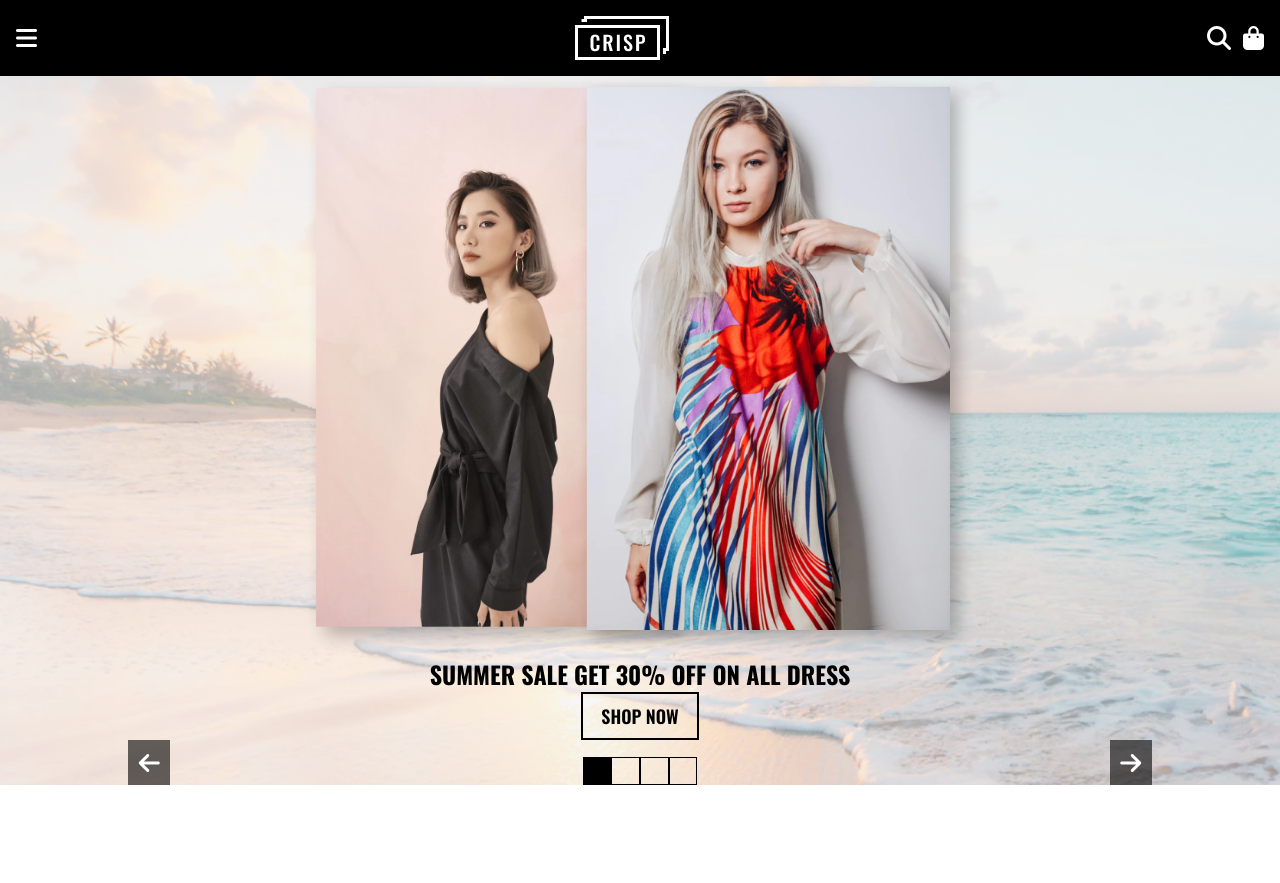
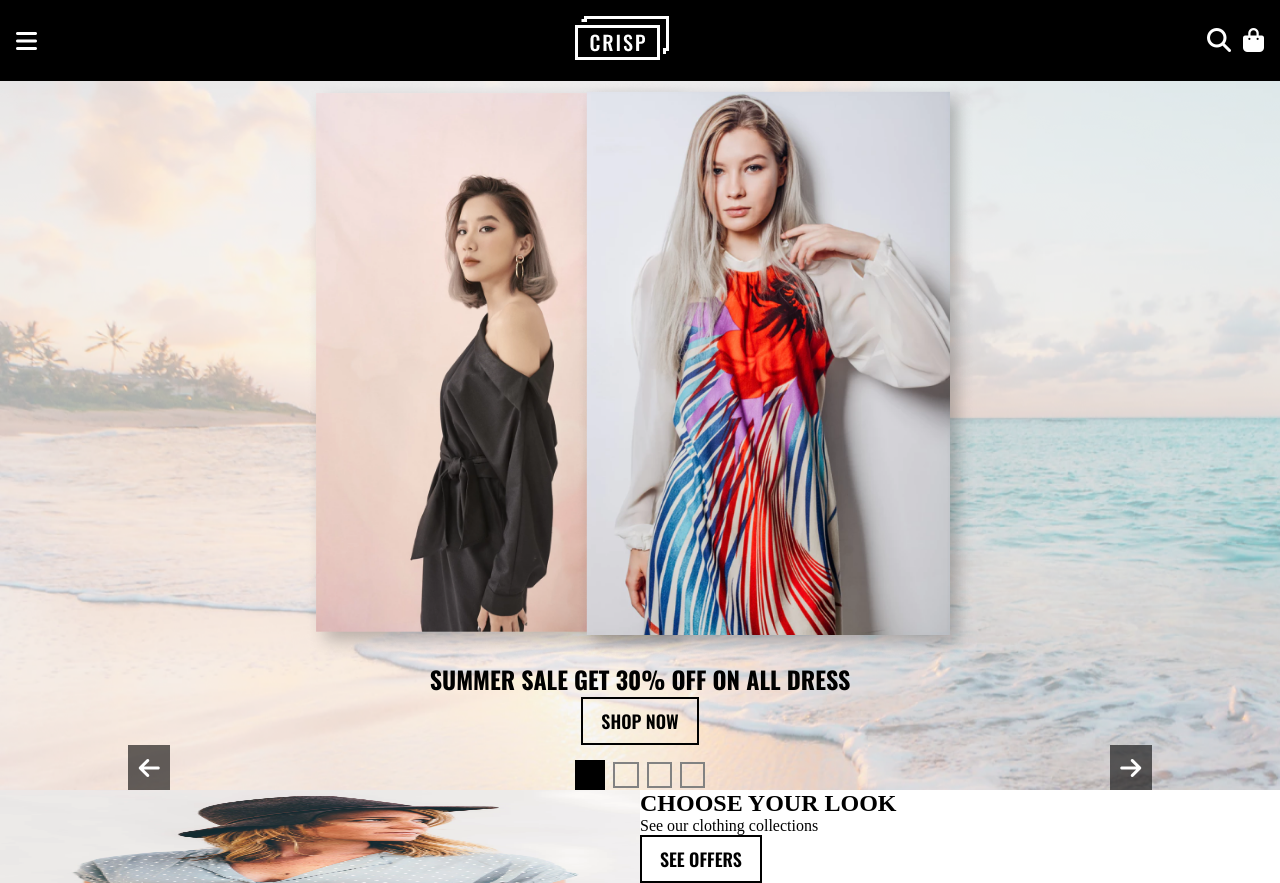
Before and after one commit to rafa64H/crisp-ecommerce-practice, a React (Vite) app: page / in a window 1280 px wide. Before the commit the page ends 800 px from the top, so only its background shows below. Built offline with nearby package versions, Linux system fonts and the light colour scheme.

Commit message:
I styled section1-change-background__squares, added some code for accesibility and section 2 in progress.
I added aria-label to buttons and aria-extended to
OpenNavBtn.

```diff
--- a/src/components/header.jsx
+++ b/src/components/header.jsx
@@ -6,7 +6,7 @@ function Header() {
   return (
     <header>
       <OpenNavBtn />
-      <img src={Logo} alt="Company logo" className="logo" />
+      <CompanyLogo />
 
       <nav data-nav-list-open="false">
         <ul className="nav-list">
@@ -35,6 +35,8 @@ export default Header;
 function OpenNavBtn() {
   function handleOpenNav(e) {
     const navMenu = document.querySelector('[data-nav-list-open]');
+
+    const navBtn = document.querySelector('.open-nav');
     const openNavBtnIcon = document.querySelector('[data-open-nav-btn-icon]');
 
     if (navMenu.dataset.navListOpen === 'true') {
@@ -43,16 +45,21 @@ function OpenNavBtn() {
       // change icon of the openNavBtn
       openNavBtnIcon.classList.remove('fa-xmark');
       openNavBtnIcon.classList.add('fa-bars');
+
+      navBtn.setAttribute('aria-expanded', 'false');
       return;
     }
     navMenu.dataset.navListOpen = 'true';
 
     openNavBtnIcon.classList.remove('fa-bars');
     openNavBtnIcon.classList.add('fa-xmark');
+    navBtn.setAttribute('aria-expanded', 'true');
   }
   return (
     <button
       className="open-nav"
+      aria-label="open navigation"
+      aria-expanded="false"
       type="button"
       onClick={(e) => handleOpenNav(e)}
     >
@@ -63,7 +70,7 @@ function OpenNavBtn() {
 
 function SearchBtn() {
   return (
-    <button type="button">
+    <button type="button" aria-label="Search something">
       <i className="fas fa-search" />
     </button>
   );
@@ -71,7 +78,7 @@ function SearchBtn() {
 
 function ShopBtn() {
   return (
-    <button type="button">
+    <button type="button" aria-label="Shopping bag">
       <i className="fas fa-shopping-bag" />
     </button>
   );
@@ -80,9 +87,21 @@ function ShopBtn() {
 function NavItem({ text, link }) {
   return (
     <li className="nav-item">
-      <a href={link} className="nav-link">
+      <a href="#" className="nav-link">
         {text}
       </a>
     </li>
   );
 }
+
+function CompanyLogo() {
+  return (
+    <a href="#" className="logo-link">
+      <img
+        src={Logo}
+        alt="Company logo, go to home page"
+        className="logo-img"
+      />
+    </a>
+  );
+}
--- a/src/components/section1.jsx
+++ b/src/components/section1.jsx
@@ -16,17 +16,18 @@ function SectionOne({ h1Text, linkText, classesSectionOne, srcImg1, srcImg2 }) {
       </div>
 
       <div className="section1-change-background">
-        <button type="button" className="arrow-left arrow">
-          <i className="fa-solid fa-arrow-left" />
-        </button>
-        <button type="button" className="arrow-right arrow">
-          <i className="fa-solid fa-arrow-right" />
-        </button>
+        <ArrowLeft />
+        <ArrowRight />
         <div className="section1-change-background__squares">
-          <button type="button" className="square" data-square-active />
-          <button type="button" className="square" />
-          <button type="button" className="square" />
-          <button type="button" className="square" />
+          <button
+            type="button"
+            aria-label="Go to image 1"
+            className="square"
+            data-square-active
+          />
+          <button type="button" aria-label="Go to image 2" className="square" />
+          <button type="button" aria-label="Go to image 3" className="square" />
+          <button type="button" aria-label="Go to image 4" className="square" />
         </div>
       </div>
     </section>
@@ -34,3 +35,27 @@ function SectionOne({ h1Text, linkText, classesSectionOne, srcImg1, srcImg2 }) {
 }
 
 export default SectionOne;
+
+function ArrowLeft() {
+  return (
+    <button
+      type="button"
+      aria-label="Go to before image"
+      className="arrow-left arrow"
+    >
+      <i className="fa-solid fa-arrow-left" />
+    </button>
+  );
+}
+
+function ArrowRight() {
+  return (
+    <button
+      type="button"
+      aria-label="Go to next image"
+      className="arrow-right arrow"
+    >
+      <i className="fa-solid fa-arrow-right" />
+    </button>
+  );
+}
--- /dev/null
+++ b/src/components/section2.jsx
@@ -0,0 +1,20 @@
+import React from 'react';
+import LinkButton from './smaller/linkButton';
+
+function SectionTwo({
+  backgroundImage,
+  textTitleSectionTwo,
+  textParaSectionTwo,
+}) {
+  return (
+    <div className={('section2', backgroundImage)}>
+      <div className="section2-content">
+        <h2 className="section2__title">{textTitleSectionTwo}</h2>
+        <p className="section2__para">{textParaSectionTwo}</p>
+        <LinkButton linkText="SEE OFFERS" />
+      </div>
+    </div>
+  );
+}
+
+export default SectionTwo;
--- a/src/main.jsx
+++ b/src/main.jsx
@@ -1,9 +1,10 @@
 // Index page
 import React from 'react';
 import ReactDOM from 'react-dom/client';
+import './styles.scss';
 import Header from './components/header';
 import SectionOne from './components/section1';
-import './styles.scss';
+import SectionTwo from './components/section2';
 
 import womanHomeOne from './assets/home/woman-home2.png';
 import womanHomeTwo from './assets/home/woman-home1.png';
@@ -18,5 +19,12 @@ ReactDOM.createRoot(document.getElementById('root')).render(
       srcImg1={womanHomeOne}
       srcImg2={womanHomeTwo}
     />
+    <section className="grid">
+      <SectionTwo
+        backgroundImage="section2-background1"
+        textTitleSectionTwo="CHOOSE YOUR LOOK"
+        textParaSectionTwo="See our clothing collections"
+      />
+    </section>
   </React.StrictMode>
 );
--- a/src/styles.scss
+++ b/src/styles.scss
@@ -1,8 +1,8 @@
 $font-roboto: 'Roboto', sans-serif;
 $font-oswald: 'Oswald', sans-serif;
 
-$black-color: #000000;
-$red-color: #eb5757;
+$first-color: #000000;
+$second-color: #eb5757;
 
 $error-color: #ffe3e3;
 $notify-color: #63a5dc;
@@ -58,11 +58,11 @@ a {
 .link-btn-component {
   display: inline-block;
 
-  border: 0.15rem solid $black-color;
+  border: 0.15rem solid $first-color;
   padding: 0.5em 1em;
 
   font-size: clamp(1rem, 1.4vw, 4rem);
-  color: $black-color;
+  color: $first-color;
   font-weight: 600;
 
   transition: all 150ms;
@@ -79,7 +79,7 @@ header {
   justify-content: space-between;
   align-items: center;
 
-  background-color: $black-color;
+  background-color: $first-color;
   padding: 1em;
 
   .fa-shopping-bag {
@@ -97,7 +97,7 @@ nav {
   position: absolute;
   left: 0;
 
-  background-color: $black-color;
+  background-color: $first-color;
   padding: 1em;
   width: 100%;
 
@@ -165,10 +165,10 @@ nav {
 
     .arrow {
       padding: 0.8em;
-      background-color: rgba($color: $black-color, $alpha: 0.6);
+      background-color: rgba($color: $first-color, $alpha: 0.6);
       transition: all 150ms;
       &:hover {
-        background-color: rgba($color: $black-color, $alpha: 0.8);
+        background-color: rgba($color: $first-color, $alpha: 0.8);
       }
 
       &-left {
@@ -190,11 +190,19 @@ nav {
       margin: 0 auto;
 
       .square {
-        border: 0.1rem solid $black-color;
+        border: 0.15rem solid $light-gray;
+        margin: 0 0.3em;
+        padding: 0.8em;
+
+        transition: all 150ms;
+      }
+      [data-square-active] {
+        background-color: $first-color;
+        border-color: $first-color;
         padding: 1em;
       }
-      [data-square-active] {
-        background-color: $black-color;
+      .square:hover:not([data-square-active]) {
+        border-color: $first-color;
       }
     }
   }
@@ -202,3 +210,15 @@ nav {
 .section1-background1 {
   background-image: url('./assets/home/hero-img.png');
 }
+
+.section2 {
+  &-background1 {
+    background-image: url('./assets/home/woman-home3.png');
+    background-size: 50% 100%;
+    background-repeat: no-repeat;
+  }
+  &-content {
+    width: 50%;
+    margin-left: auto;
+  }
+}
```
